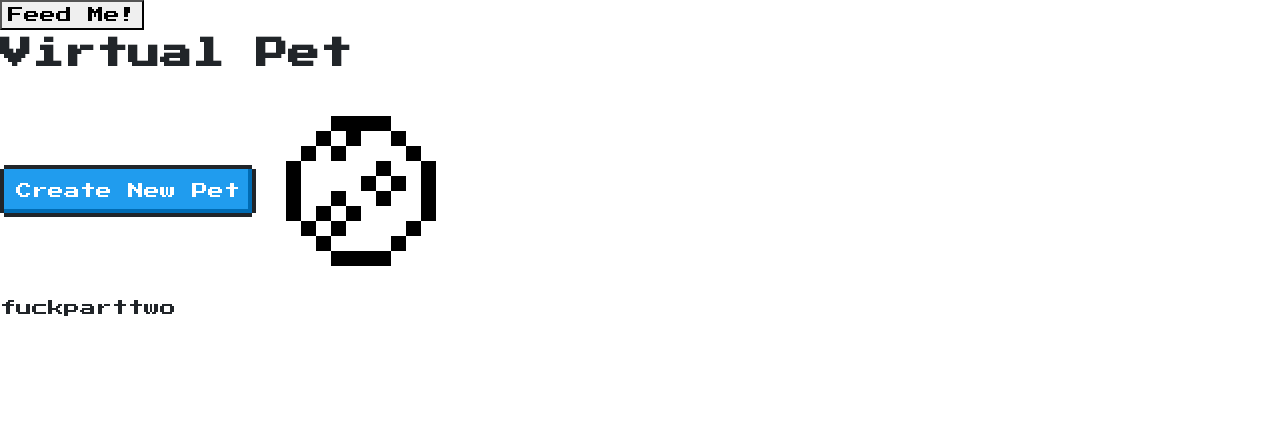
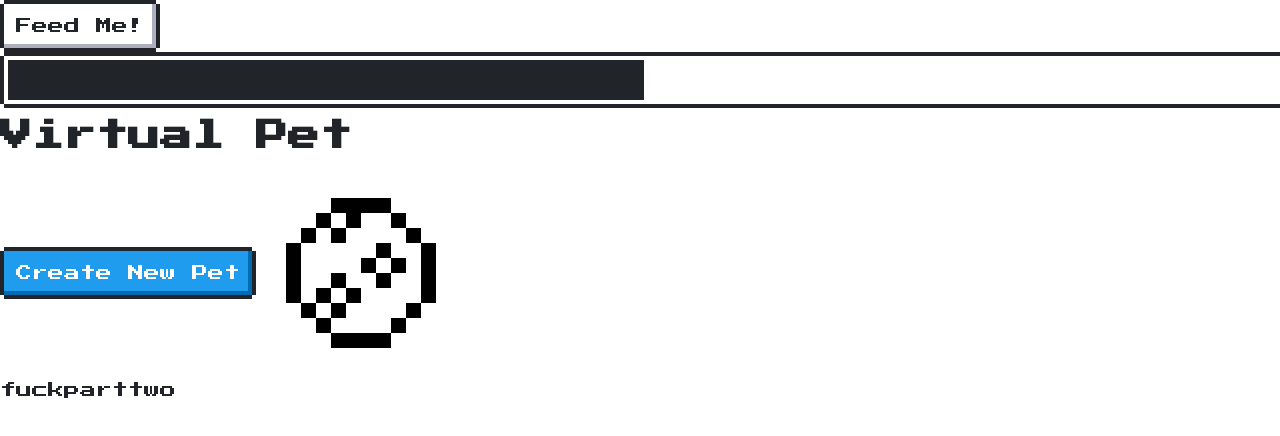
Before and after one commit to seraphina-b/virtual-pets, a React (Create React App) app in the folder react/: page / in a window 1280 px wide. Shown: the top 436 px of the page. Built offline with nearby package versions, Linux system fonts and the light colour scheme.

Commit message:
began implementing health display

```diff
--- a/react/src/views/Pet/Header.js
+++ b/react/src/views/Pet/Header.js
@@ -8,7 +8,8 @@ class Header extends React.Component {
     render() {
         return (
             <div>
-                <button>Feed Me!</button>
+                <button className="nes-btn">Feed Me!</button>
+                <progress className="nes-progress" max="10" value="5"/>
             </div>
         )
     }
```
